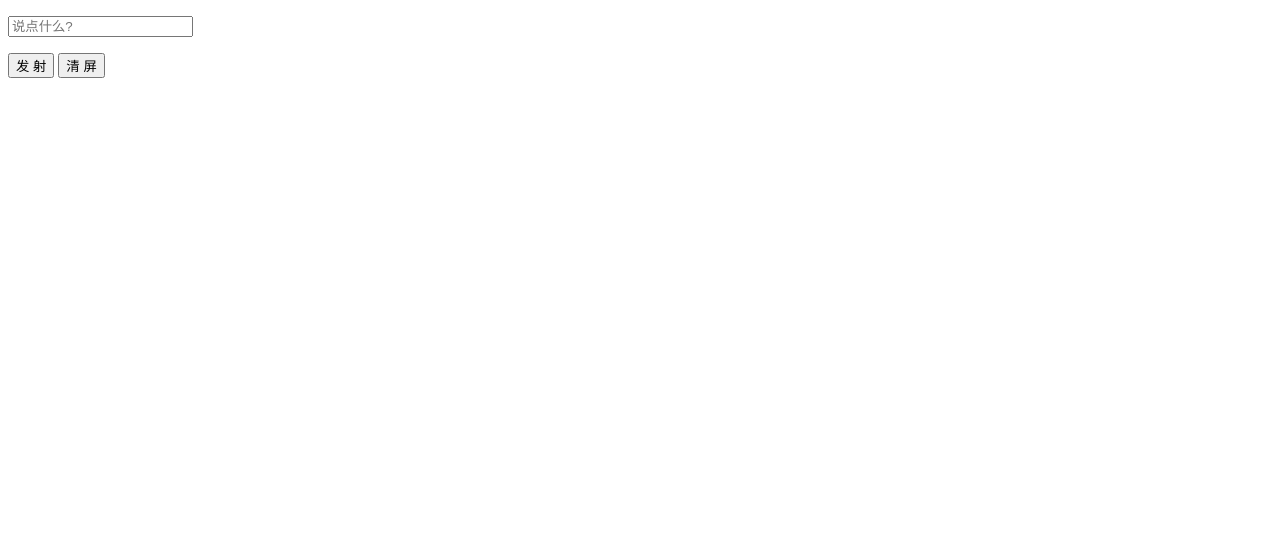
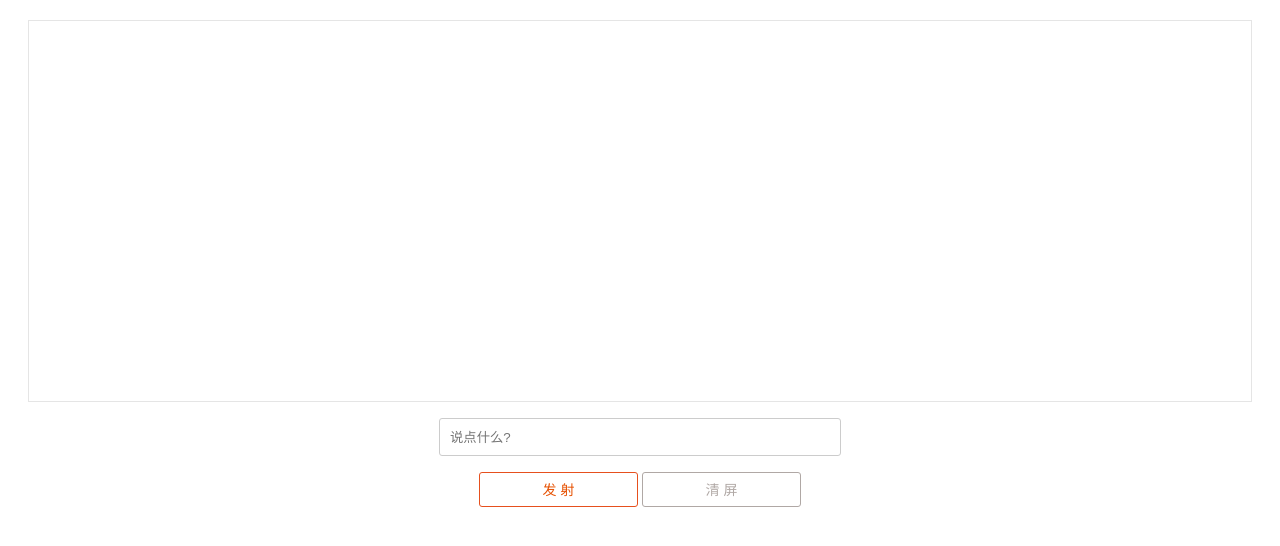
Before and after one commit to Channely/danmu_demo, a plain HTML site: page index.html in a window 1280 px wide. Drawn offline with nearby package versions, Linux system fonts and the light colour scheme.

Commit message:
add main css code

```diff
--- /dev/null
+++ b/index.css
@@ -0,0 +1,57 @@
+.s_txt {
+    width: 388px;
+    height: 34px;
+    border-radius: 3px;
+    border: 1px solid rgb(204, 204, 204);
+    padding-left: 10px;
+}
+
+.s_sub {
+    border: 1px solid rgb(230, 80, 30);
+    color: rgb(230, 80, 0);
+    border-radius: 3px;
+    text-align: center;
+    padding: 0;
+    height: 35px;
+    line-height: 35px;
+    font-size: 14px;
+    width: 159px;
+    background-color: white;
+}
+
+.s_del {
+    border: 1px solid rgb(176, 168, 165);
+    color: rgb(176, 168, 165);
+    border-radius: 3px;
+    text-align: center;
+    padding: 0;
+    height: 35px;
+    line-height: 35px;
+    font-size: 14px;
+    width: 159px;
+    background-color: white;
+}
+
+.dm {
+    margin: 20px;
+    text-align: center;
+}
+
+.dm_screen {
+    border: 1px solid rgb(229, 229, 229);
+}
+
+.dm .dm_screen .dm_mask {
+    width: 100%;
+    height: 380px;
+}
+
+.dm .dm_screen .dm_show div {
+    font-size: 22px;
+    line-height: 36px;
+    font-weight: 500;
+    color: #fff;
+    position: absolute;
+    left: 0;
+    top: 0;
+}
--- a/index.html
+++ b/index.html
@@ -3,6 +3,7 @@
 <head>
     <meta charset="UTF-8">
     <title>danmu</title>
+    <link href="index.css" rel="stylesheet">
     <script src="https://cdn.wilddog.com/js/vendor/jquery-1.11.2.min.js"></script>
     <script src="https://cdn.wilddog.com/js/client/current/wilddog.js"></script>
 </head>
```
